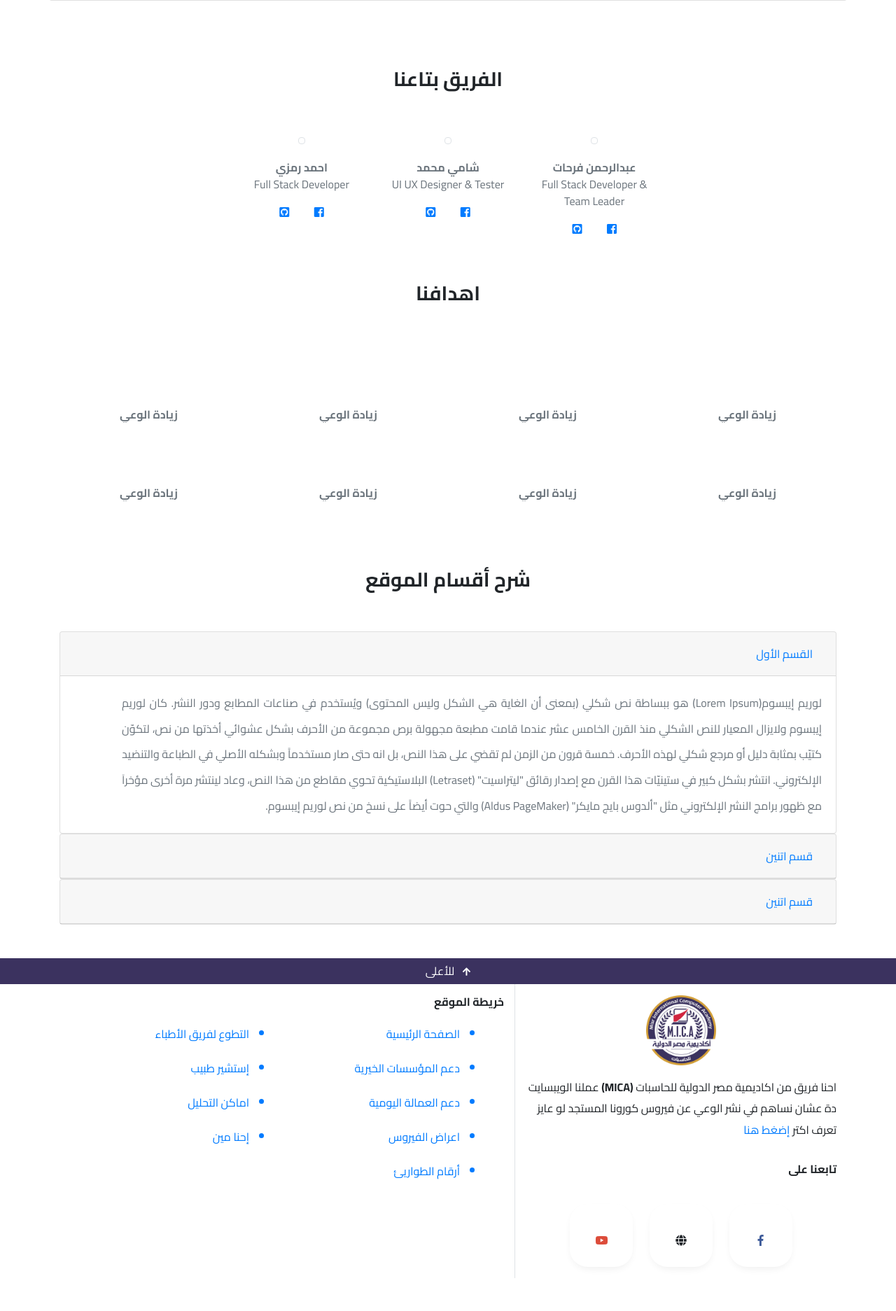
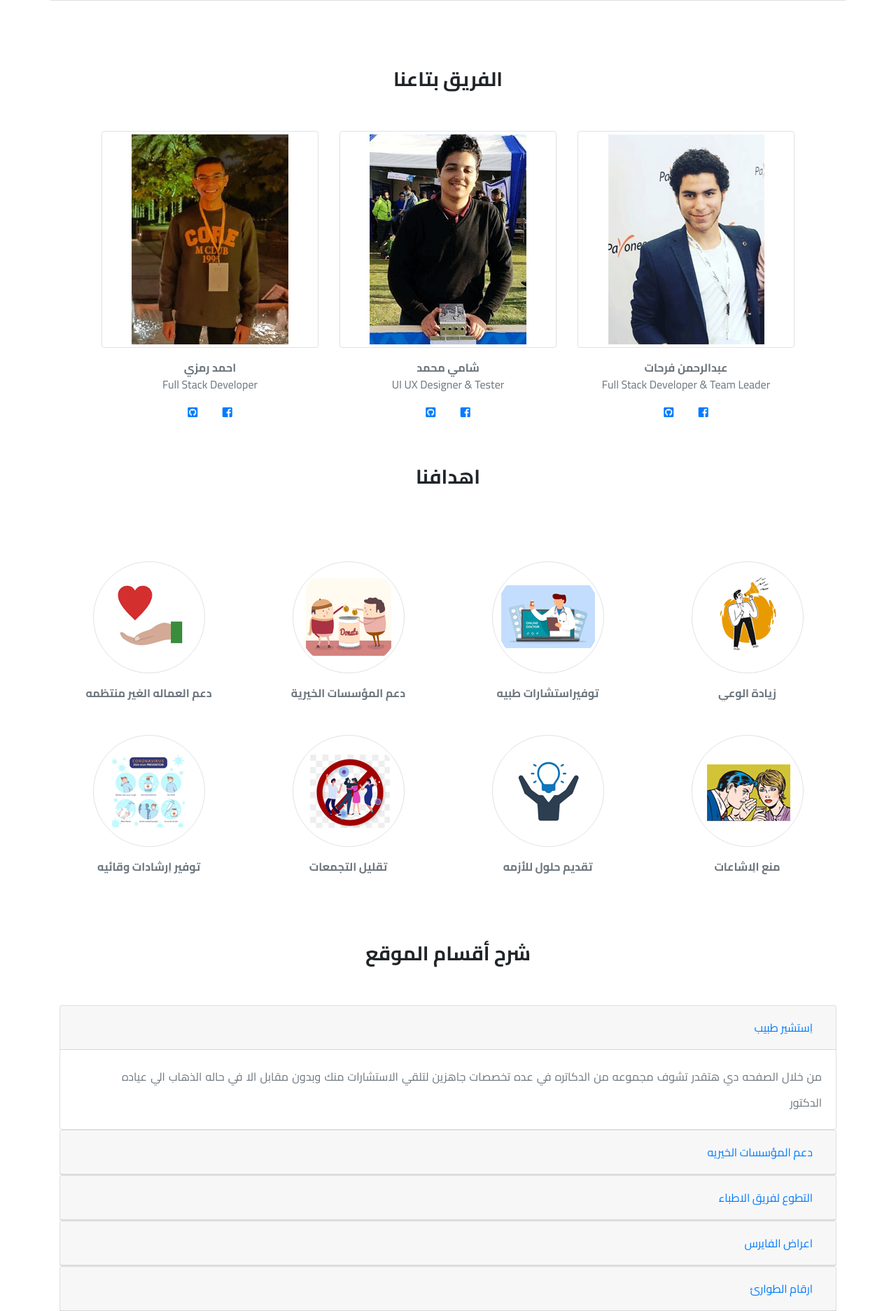
Before and after one commit to 3bdelrhmann/Mica-Projec001, a Django app: page /about/ in a window 1280 px wide. Shown: the part 634-2507 px from the top of the page at 70% size. Before the commit the page ends 2460 px from the top, so only its background shows below. Run offline with Django 3.2, Linux system fonts and the light colour scheme; some libraries are stand-ins or nearby versions.

Commit message:
latest zft

```diff
--- a/doctors_app/views.py
+++ b/doctors_app/views.py
@@ -8,6 +8,7 @@ def all_doctors(request):
     queryset = VoltDoctors.objects.all()
     context = {
         'doctors': queryset,
+        'title' : 'إستشير طبيب',
     }
 
     return render(request, 'doctors_app/doctors.html', context)
@@ -22,6 +23,7 @@ def volteneer_doctors(request):
             return redirect('doctors:all')
     context = {
         'form': form,
+        'title' : ' تطوع معنا',
     }
 
     return render(request, 'doctors_app/doctorform.html', context)
--- a/donation_app/views.py
+++ b/donation_app/views.py
@@ -7,6 +7,8 @@ def organizations(request):
     queryset = OrganizationsDonation.objects.all()
     conext = {
         'orgs': queryset,
+     'title' : ' دعم الؤسسات  الخيرية',
+
     }
     return render(request, 'donation_app/org.html', conext)
 
@@ -16,6 +18,8 @@ def people_donation(request):
 
     conext = {
         'peoples': queryset,
+             'title' : ' دعم العماله اليومية',
+
     }
 
     return render(request, 'donation_app/peoples.html', conext)
--- a/emergencyPhones_app/views.py
+++ b/emergencyPhones_app/views.py
@@ -6,5 +6,7 @@ def emergency_numbers(request):
     queryset = EmergencyPhone.objects.all()
     context = {
         'numbers': queryset,
+        'title' : ' ارقام الطوارئ',
+
     }
     return render(request, 'emergencyPhones_app/numbers.html', context)
--- a/labs_app/urls.py
+++ b/labs_app/urls.py
@@ -1,5 +1,5 @@
 from django.urls import path
-from .views import labs, LabsView
+from .views import LabsView
 app_name = 'labs_app'
 
 urlpatterns = [
--- a/labs_app/views.py
+++ b/labs_app/views.py
@@ -12,8 +12,4 @@ class LabsView(ListView):
     context_object_name = 'labs'
     paginate_by = 1
     queryset = Labs.objects.all()
-
-
-def labs(request):
-
-    return render(request, 'labs_app/labs.html')
+    title = 'تست'
--- a/main/templates/main/about.html
+++ b/main/templates/main/about.html
@@ -49,7 +49,7 @@
             <div class="row no-gutter mr-auto ml-auto">
                 <div class='col-sm-4 overflow-hidden'>
                     <header>
-                        <img src="https://via.placeholder.com/300" class='img-thumbnail ' alt="">
+                        <img src="{% static 'images/team/3bdelrhmann.png' %}" class='img-thumbnail ' alt="">
                     </header>
                     <div class="body text-center text-muted mt-3">
                         <p class="m-0"><b>عبدالرحمن فرحات</b></p>
@@ -67,7 +67,7 @@
                 </div>
                 <div class='col-sm-4 overflow-hidden'>
                     <header>
-                        <img src="https://via.placeholder.com/300" class='img-thumbnail ' alt="">
+                        <img src="{% static 'images/team/shamy.png' %}" class='img-thumbnail ' alt="">
                     </header>
                     <div class="body text-center text-muted mt-3">
                         <p class="m-0"><b>شامي محمد</b></p>
@@ -84,7 +84,7 @@
                 </div>
                 <div class='col-sm-4 overflow-hidden'>
                     <header>
-                        <img src="https://via.placeholder.com/300" class='img-thumbnail ' alt="">
+                        <img src="{% static 'images/team/ramzy.png' %}" class='img-thumbnail ' alt="">
                     </header>
                     <div class="body text-center text-muted mt-3">
                         <p class="m-0"><b>احمد رمزي</b></p>
@@ -111,7 +111,7 @@
         <div class="row mb-5">
             <div class='col-sm-3 overflow-hidden mt-5'>
                 <header class="text-center">
-                    <img src="https://via.placeholder.com/150" class='rounded-circle ' alt="">
+                    <img src="{% static 'images/Objectives/Awareness.png' %}" class='rounded-circle img-thumbnail' alt="">
                 </header>
                 <div class="body text-center text-muted mt-3">
                     <p class="m-0"><b>زيادة الوعي</b></p>
@@ -119,58 +119,58 @@
             </div>
             <div class='col-sm-3 overflow-hidden mt-5'>
                 <header class="text-center">
-                    <img src="https://via.placeholder.com/150" class='rounded-circle ' alt="">
+                    <img src="{% static 'images/Objectives/consultation2.png' %}" class='rounded-circle img-thumbnail' alt="">
                 </header>
                 <div class="body text-center text-muted mt-3">
-                    <p class="m-0"><b>زيادة الوعي</b></p>
+                    <p class="m-0"><b>توفيراستشارات طبيه</b></p>
                 </div>
             </div>
             <div class='col-sm-3 overflow-hidden mt-5'>
                 <header class="text-center">
-                    <img src="https://via.placeholder.com/150" class='rounded-circle ' alt="">
+                    <img src="{% static 'images/Objectives/donat2.png' %}" class='rounded-circle img-thumbnail' alt="">
                 </header>
                 <div class="body text-center text-muted mt-3">
-                    <p class="m-0"><b>زيادة الوعي</b></p>
+                    <p class="m-0"><b>دعم المؤسسات الخيرية</b></p>
                 </div>
             </div>
             <div class='col-sm-3 overflow-hidden mt-5'>
                 <header class="text-center">
-                    <img src="https://via.placeholder.com/150" class='rounded-circle ' alt="">
+                    <img src="{% static 'images/Objectives/donat1.png' %}" class='rounded-circle img-thumbnail ' alt="">
                 </header>
                 <div class="body text-center text-muted mt-3">
-                    <p class="m-0"><b>زيادة الوعي</b></p>
+                    <p class="m-0"><b>دعم العماله الغير منتظمه</b></p>
                 </div>
             </div>
             <div class='col-sm-3 overflow-hidden mt-5'>
                 <header class="text-center">
-                    <img src="https://via.placeholder.com/150" class='rounded-circle ' alt="">
+                    <img src="{% static 'images/Objectives/secrets.png' %}" class='rounded-circle img-thumbnail' alt="">
                 </header>
                 <div class="body text-center text-muted mt-3">
-                    <p class="m-0"><b>زيادة الوعي</b></p>
+                    <p class="m-0"><b>منع الِاشاعات</b></p>
                 </div>
             </div>
             <div class='col-sm-3 overflow-hidden mt-5'>
                 <header class="text-center">
-                    <img src="https://via.placeholder.com/150" class='rounded-circle ' alt="">
+                    <img src="{% static 'images/Objectives/solutions-.png' %}" class='rounded-circle img-thumbnail' alt="">
                 </header>
                 <div class="body text-center text-muted mt-3">
-                    <p class="m-0"><b>زيادة الوعي</b></p>
+                    <p class="m-0"><b>تقديم حلول للأزمه</b></p>
                 </div>
             </div>
             <div class='col-sm-3 overflow-hidden mt-5'>
                 <header class="text-center">
-                    <img src="https://via.placeholder.com/150" class='rounded-circle ' alt="">
+                    <img src="{% static 'images/Objectives/gathering-(2).png' %}" class='rounded-circle img-thumbnail' alt="">
                 </header>
                 <div class="body text-center text-muted mt-3">
-                    <p class="m-0"><b>زيادة الوعي</b></p>
+                    <p class="m-0"><b>تقليل التجمعات</b></p>
                 </div>
             </div>
             <div class='col-sm-3 overflow-hidden mt-5'>
                 <header class="text-center">
-                    <img src="https://via.placeholder.com/150" class='rounded-circle ' alt="">
+                    <img src="{% static 'images/Objectives/advice.png' %}" class='rounded-circle img-thumbnail' alt="">
                 </header>
                 <div class="body text-center text-muted mt-3">
-                    <p class="m-0"><b>زيادة الوعي</b></p>
+                    <p class="m-0"><b>توفير اِرشادات وقائيه</b></p>
                 </div>
             </div>
         </div>
@@ -189,24 +189,14 @@
                         <h5 class="mb-0">
                             <button class="btn btn-link" data-toggle="collapse" data-target="#collapseOne"
                                 aria-expanded="true" aria-controls="collapseOne">
-                                القسم الأول
+                         اِستشير طبيب
                             </button>
                         </h5>
                     </div>
 
                     <div id="collapseOne" class="collapse show" aria-labelledby="headingOne" data-parent="#accordion">
                         <div class="card-body text-justify text-muted" style="width:65rem;line-height: 2.3;">
-                            لوريم إيبسوم(Lorem Ipsum) هو ببساطة نص شكلي (بمعنى أن الغاية هي الشكل وليس المحتوى) ويُستخدم
-                            في صناعات المطابع ودور
-                            النشر. كان لوريم إيبسوم ولايزال المعيار للنص الشكلي منذ القرن الخامس عشر عندما قامت مطبعة
-                            مجهولة برص مجموعة من الأحرف
-                            بشكل عشوائي أخذتها من نص، لتكوّن كتيّب بمثابة دليل أو مرجع شكلي لهذه الأحرف. خمسة قرون من
-                            الزمن لم تقضي على هذا النص، بل
-                            انه حتى صار مستخدماً وبشكله الأصلي في الطباعة والتنضيد الإلكتروني. انتشر بشكل كبير في
-                            ستينيّات هذا القرن مع إصدار رقائق
-                            "ليتراسيت" (Letraset) البلاستيكية تحوي مقاطع من هذا النص، وعاد لينتشر مرة أخرى مؤخراَ مع
-                            ظهور برامج النشر الإلكتروني مثل
-                            "ألدوس بايج مايكر" (Aldus PageMaker) والتي حوت أيضاً على نسخ من نص لوريم إيبسوم.
+                            من خلال الصفحه دي هتقدر تشوف مجموعه من الدكاتره في عده تخصصات جاهزين لتلقي الاستشارات منك وبدون مقابل الا في حاله الذهاب الي عياده الدكتور
                         </div>
                     </div>
                 </div>
@@ -215,23 +205,14 @@
                         <h5 class="mb-0">
                             <button class="btn btn-link collapsed" data-toggle="collapse" data-target="#collapseTwo"
                                 aria-expanded="false" aria-controls="collapseTwo">
-                                قسم اتنين
+                                دعم المؤسسات الخيريه
                             </button>
                         </h5>
                     </div>
                     <div id="collapseTwo" class="collapse" aria-labelledby="headingTwo" data-parent="#accordion">
                         <div class="card-body">
-                            لوريم إيبسوم(Lorem Ipsum) هو ببساطة نص شكلي (بمعنى أن الغاية هي الشكل وليس المحتوى) ويُستخدم
-                            في صناعات المطابع ودور
-                            النشر. كان لوريم إيبسوم ولايزال المعيار للنص الشكلي منذ القرن الخامس عشر عندما قامت مطبعة
-                            مجهولة برص مجموعة من الأحرف
-                            بشكل عشوائي أخذتها من نص، لتكوّن كتيّب بمثابة دليل أو مرجع شكلي لهذه الأحرف. خمسة قرون من
-                            الزمن لم تقضي على هذا النص، بل
-                            انه حتى صار مستخدماً وبشكله الأصلي في الطباعة والتنضيد الإلكتروني. انتشر بشكل كبير في
-                            ستينيّات هذا القرن مع إصدار رقائق
-                            "ليتراسيت" (Letraset) البلاستيكية تحوي مقاطع من هذا النص، وعاد لينتشر مرة أخرى مؤخراَ مع
-                            ظهور برامج النشر الإلكتروني مثل
-                            "ألدوس بايج مايكر" (Aldus PageMaker) والتي حوت أيضاً على نسخ من نص لوريم إيبسوم.
+                            من خلال الصفحه دي  جمعنا فيها مؤسسات خيريه كتير عارضينهم لك عشان تقدر تتبرعلهم من خلال رابط التبرع الاونلاين الخاص بكل مؤسسه فيهم
+
                         </div>
                     </div>
                 </div>
@@ -240,31 +221,91 @@
                         <h5 class="mb-0">
                             <button class="btn btn-link collapsed" data-toggle="collapse" data-target="#collapseThree"
                                 aria-expanded="false" aria-controls="collapseThree">
-                                قسم اتنين
+                                التطوع لفريق الاطباء
                             </button>
                         </h5>
                     </div>
                     <div id="collapseThree" class="collapse" aria-labelledby="headingThree" data-parent="#accordion">
                         <div class="card-body">
-                            لوريم إيبسوم(Lorem Ipsum) هو ببساطة نص شكلي (بمعنى أن الغاية هي الشكل وليس المحتوى) ويُستخدم
-                            في صناعات المطابع ودور
-                            النشر. كان لوريم إيبسوم ولايزال المعيار للنص الشكلي منذ القرن الخامس عشر عندما قامت مطبعة
-                            مجهولة برص مجموعة من الأحرف
-                            بشكل عشوائي أخذتها من نص، لتكوّن كتيّب بمثابة دليل أو مرجع شكلي لهذه الأحرف. خمسة قرون من
-                            الزمن لم تقضي على هذا النص، بل
-                            انه حتى صار مستخدماً وبشكله الأصلي في الطباعة والتنضيد الإلكتروني. انتشر بشكل كبير في
-                            ستينيّات هذا القرن مع إصدار رقائق
-                            "ليتراسيت" (Letraset) البلاستيكية تحوي مقاطع من هذا النص، وعاد لينتشر مرة أخرى مؤخراَ مع
-                            ظهور برامج النشر الإلكتروني مثل
-                            "ألدوس بايج مايكر" (Aldus PageMaker) والتي حوت أيضاً على نسخ من نص لوريم إيبسوم.
+                            من خلال الصفحه دي يقدر اي طبيب بأي تخصص التسجيل  معنا لتلقي الاستشارات من الاشخاص في اوقات فراغه وهذا عمل خيري وتطوعي من جيش مصر الأبيض (في حاله طلب المريض استشاره في العياده فهذا قرار الطبيب في اخذ مقابل او لا)
+
                         </div>
+                    </div>
+                </div>
+                <div class="card">
+                    <div class="card-header" id="headingThree">
+                        <h5 class="mb-0">
+                            <button class="btn btn-link collapsed" data-toggle="collapse" data-target="#symptoms"
+                                aria-expanded="false" aria-controls="symptoms">
+                                اعراض الفايرس
+
+                            </button>
+                        </h5>
+                    </div>
+                    <div id="symptoms" class="collapse" aria-labelledby="headingThree" data-parent="#accordion">
+                        <div class="card-body">
+                            من خلال الصفحه دي هتعرف ايه هيا الاعراض الاساسيه لفايرس كورونا مساعده منا لزياده قدرتك علي التحديد ما اذا كنت  مصاب بانفنوانزا عاديه ام  بفايرس كوفيد(19)
+
+
+                        </div>
+                    </div>
+                </div>
+
+            <div class="card">
+                <div class="card-header" id="headingThree">
+                    <h5 class="mb-0">
+                        <button class="btn btn-link collapsed" data-toggle="collapse" data-target="#emergencyNumbers"
+                            aria-expanded="false" aria-controls="emergencyNumbers">
+                           ارقام الطوارئ
+
+                        </button>
+                    </h5>
+                </div>
+                <div id="emergencyNumbers" class="collapse" aria-labelledby="headingThree" data-parent="#accordion">
+                    <div class="card-body">
+                        من خلال الصفحه دي هتلاقي معظم ارقام الطوارئ الي هتحتاجه في الفتره الحاليه زي (النجده | الأسعاف | المطافي | الخط الساخن لوزاره الصحه | جهاز حمايه المستهلك | .....)
+
                     </div>
                 </div>
             </div>
 
+            <div class="card">
+                <div class="card-header" id="headingThree">
+                    <h5 class="mb-0">
+                        <button class="btn btn-link collapsed" data-toggle="collapse" data-target="#peoplesSupport"
+                            aria-expanded="false" aria-controls="peoplesSupport">
+                            دعم العماله اليوميه
+
+                        </button>
+                    </h5>
+                </div>
+                <div id="peoplesSupport" class="collapse" aria-labelledby="headingThree" data-parent="#accordion">
+                    <div class="card-body">
+                        من خلال الصفحه دي هتقدر تتبرع للأشخاص المتضررين من الأزمه الحاليه زي العماله الغير منتظمه والي انقطع شغلهم حاليا
+
+                    </div>
+                </div>
+            </div>
+            <div class="card">
+                <div class="card-header" id="headingThree">
+                    <h5 class="mb-0">
+                        <button class="btn btn-link collapsed" data-toggle="collapse" data-target="#Helper"
+                            aria-expanded="false" aria-controls="Helper">
+                        كلم مساعدك الشخصي
+
+                        </button>
+                    </h5>
+                </div>
+                <div id="Helper" class="collapse" aria-labelledby="headingThree" data-parent="#accordion">
+                    <div class="card-body">
+                      هذه الخدمه توفر لك اِجراء محداثه مع مساعدك الشخصي "انسان ألي" للرد علي اي استفسار حول الوباء , ولاكن هذه الخدمه غير مفعله في الوقت اللي
+                    </div>
+                </div>
+            </div>
+            </div>
         </div>
+
     </section>
-
 </div>
 
 {% endblock %}
--- a/main/templates/template/footer.html
+++ b/main/templates/template/footer.html
@@ -46,16 +46,20 @@
                             </a>
                             <a href="{% url 'main:symptoms' %}">
                                 <li>اعراض الفيروس</li>
-                            </a>
-                            <a href="{% url 'emergency:all_numbers' %}">
-                                <li>أرقام الطواريئ</li>
-                            </a>
+                                <a>
+                                    <a href="#">
+                                       <li> كلم مساعدك الشخصي</li>
+                                  </a>
 
                         </ul>
                         <ul class="col-sm-6 col-12">
                             <a href="{% url 'doctors:volteneer' %}">
-                                <li>التطوع لفريق الأطباء</li>
+                                <li>تطوع لفريق الأطباء</li>
                             </a>
+                        </a>
+                        <a href="{% url 'emergency:all_numbers' %}">
+                            <li>أرقام الطواريئ</li>
+                        </a>
                             <a href="{% url 'doctors:all' %}">
                                 <li>إستشير طبيب</li>
                             </a>
@@ -65,6 +69,8 @@
                             <a href="{% url 'main:about' %}">
                                 <li>إحنا مين</li>
                             </a>
+
+
                         </ul>
                     </div>
                 </div>
--- a/main/templates/template/nave.html
+++ b/main/templates/template/nave.html
@@ -15,16 +15,18 @@
 <div class="overlay" id="overlay">
     <nav class="overlay-menu">
         <ul class="col-sm-3">
-            <li><a href="./index.html">الصفحة الرئيسية</a></li>
-            <li><a href="./symptoms.html">الاعراض</a></li>
-            <li><a href="./index.html#protection">طرق الوقاية</a></li>
-            <li><a href="./PlacesOfLabs1.html">اماكن التحاليل</a></li>
+            <li><a href="{% url 'home:main' %}">الصفحة الرئيسية</a></li>
+            <li><a href="#"> كلم مساعدك الشخصي</a></li>
+            <li><a href="{% url 'main:symptoms' %}">الاعراض</a></li>
+            <li><a href="{% url 'emergency:all_numbers' %}">ارقام الطوارئ</a></li>
+            <li><a href="{% url 'labs:all' %}">اماكن التحاليل</a></li>
         </ul>
         <ul class="col-sm-3">
-            <li><a href="./volunteerDoctors.html">إستشير طبيب</a></li>
-            <li><a href="./volunteerDoctorForm.html">تطوع لفريق الاطباء</a></li>
-            <li><a href="./donations.html">تبرع الان</a></li>
-            <li><a href="./index.html#party1">اعلي الدول اصابه </a></li>
+            <li><a href="{% url 'doctors:all' %}">إستشير طبيب</a></li>
+            <li><a href="{% url 'doctors:volteneer' %}">تطوع لفريق الاطباء</a></li>
+            <li><a href="{% url 'donation:organization' %}">دعم المئسسات الخيرية</a></li>
+            <li><a href="{% url 'donation:peoples' %}">دعم العماله اليومية </a></li>
+            <li><a href="{% url 'main:about' %}">اِحنا مين </a></li>
         </ul>
     </nav>
 </div>
--- a/main/views.py
+++ b/main/views.py
@@ -76,10 +76,16 @@ def HomePage(request):
 
 
 def symptoms(request):
-    context = {}
+    context = {
+     'title' : ' الأعراض',
+
+    }
     return render(request, 'main/symptoms.html', context)
 
 
 def about(request):
-    context = {}
+    context = {
+        'title' : ' اِحنا مين',
+
+    }
     return render(request, 'main/about.html', context)
```
Also changed, not shown: db.sqlite3, labs_app/templates/labs_app/labs.html (line endings or trailing spaces), static/images/Objectives/Awareness.png (added), static/images/Objectives/advice.png (added), static/images/Objectives/consultation.png (added), static/images/Objectives/consultation2.png (added), static/images/Objectives/donat1.png (added), static/images/Objectives/donat2.png (added), static/images/Objectives/gathering-(2).png (added), static/images/Objectives/secrets.png (added), static/images/Objectives/solutions-.png (added).
